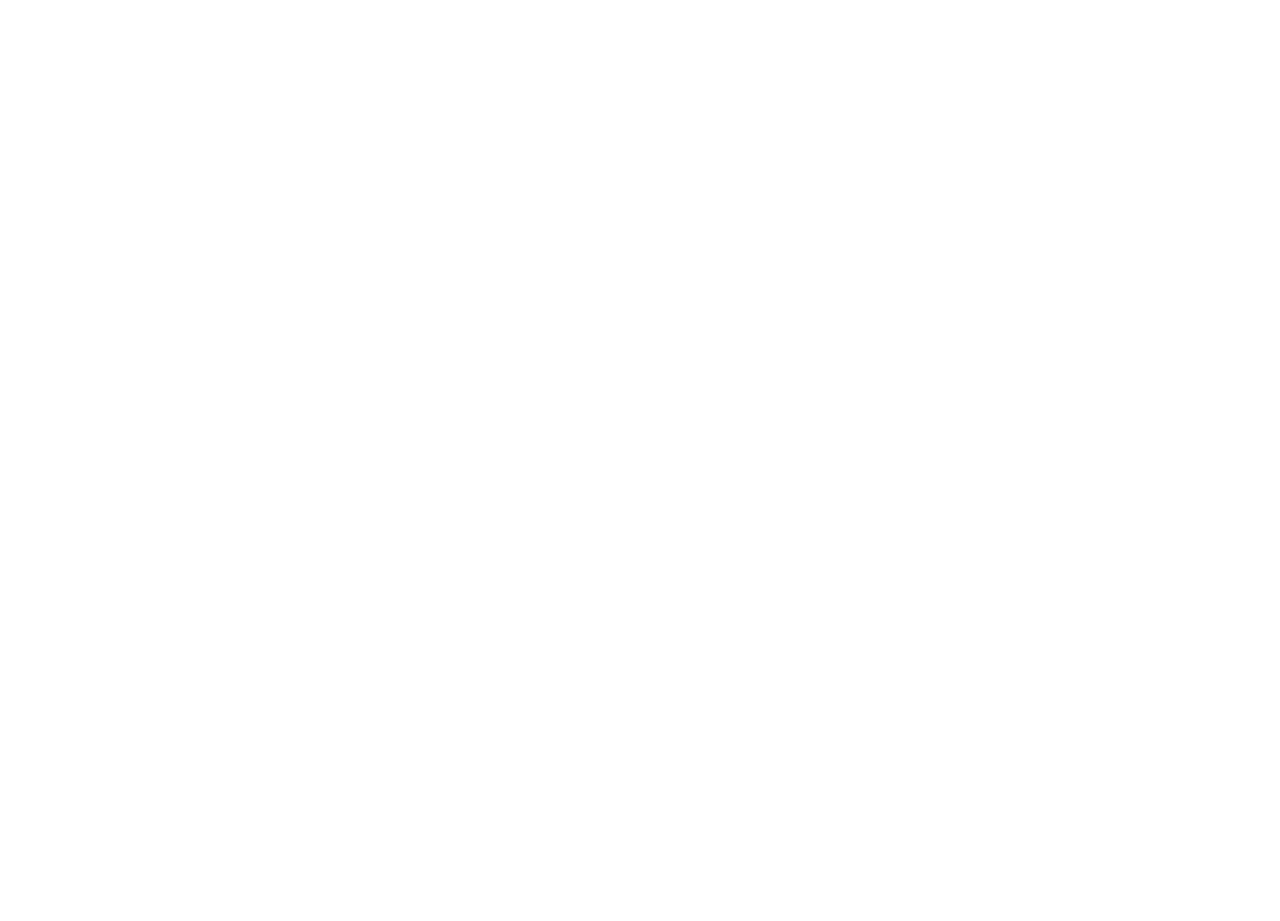
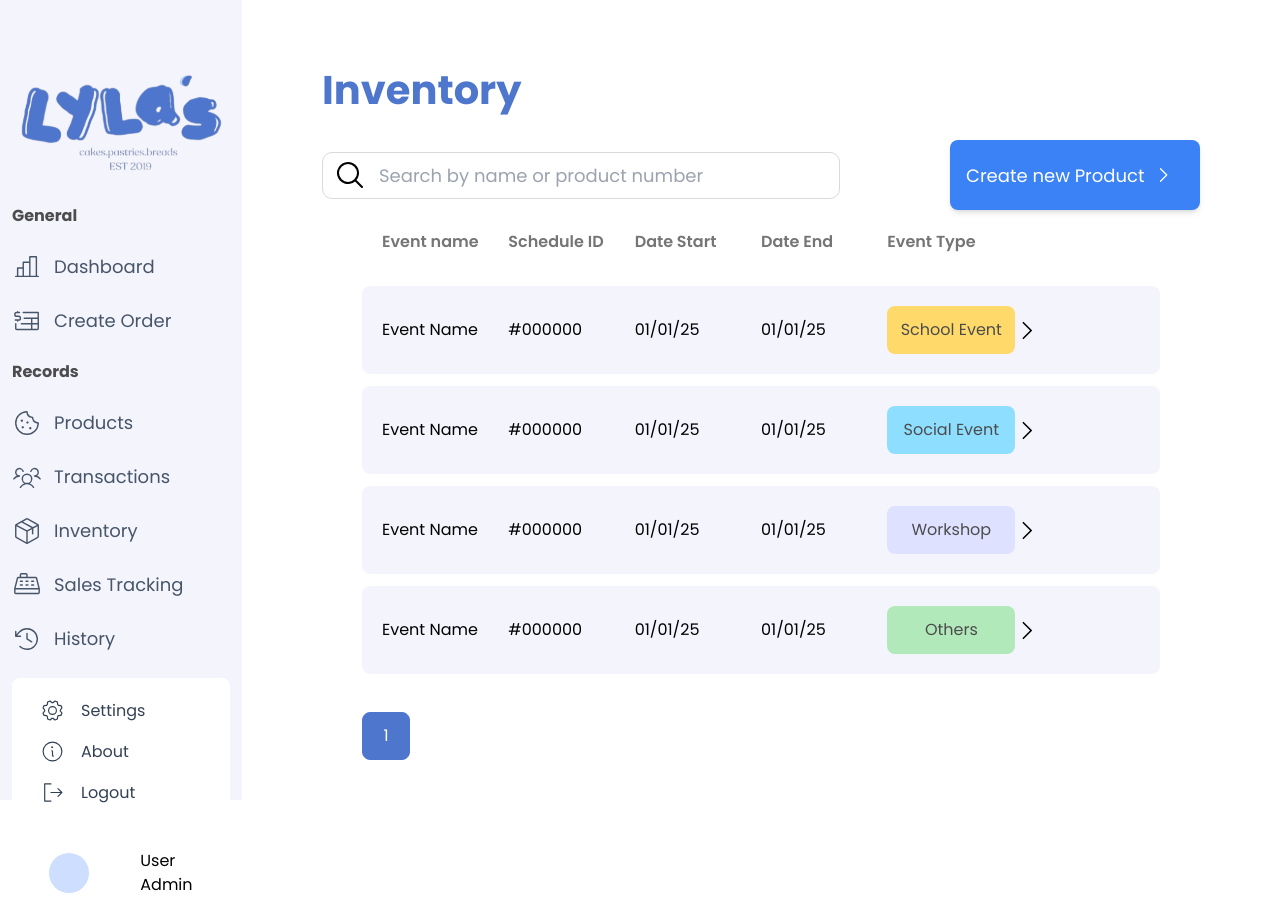
Before and after one commit to bernalesangela/bernalesangela-BERNALES-MACABENTA-MORDEN-WEBDEV_Final_Project, a React (Create React App) app: page /admin/inventory in a window 1280 px wide. Before the commit this address had no page. Before the commit the page ends 800 px from the top, so only its background shows below. Built offline with nearby package versions, Linux system fonts and the light colour scheme.

Commit message:
added inventory page

```diff
--- a/src/App.js
+++ b/src/App.js
@@ -1,18 +1,25 @@
-import { BrowserRouter as Router, Routes, Route, Navigate } from "react-router-dom";
+import {
+  BrowserRouter as Router,
+  Routes,
+  Route,
+  Navigate,
+} from "react-router-dom";
 import Dashboard from "./pages/admin/dashboard";
 import CreateOrder from "./pages/admin/create-order";
 import ProductsPage from "./pages/admin/products";
 import NewProduct from "./pages/admin/products/new-product";
+import InventoryPage from "./pages/admin/inventory";
 import { LoginPage } from "./pages/login";
 
 function App() {
   return (
     <Router>
       <Routes>
-      <Route path="/" element={<Navigate to="/login/" />} />
+        <Route path="/" element={<Navigate to="/login/" />} />
         <Route path="/admin/dashboard" element={<Dashboard />} />
         <Route path="/admin/create-order" element={<CreateOrder />} />
         <Route path="/admin/products" element={<ProductsPage />} />
+        <Route path="/admin/inventory" element={<InventoryPage />} />
         <Route path="/admin/products/new-product" element={<NewProduct />} />
         <Route path="/login/" element={<LoginPage />} />
       </Routes>
--- /dev/null
+++ b/src/pages/admin/inventory/components/badge.js
@@ -0,0 +1,21 @@
+import React from "react";
+
+export const Badge = ({ id }) => {
+  const types = {
+    1: { color: "bg-goldenYellow", text: "School Event" },
+    2: { color: "bg-blueTranquil", text: "Social Event" },
+    3: { color: "bg-whiteStoic", text: "Workshop" },
+    4: { color: "bg-greenLight", text: "Others" },
+  };
+
+  const { color, text } = types[id] || {
+    color: "bg-gray-500",
+    text: "Unknown",
+  };
+
+  return (
+    <div className={`${color} rounded-lg text-center w-32 p-3 text-darkerGray`}>
+      {text}
+    </div>
+  );
+};
--- /dev/null
+++ b/src/pages/admin/inventory/index.js
@@ -0,0 +1,122 @@
+import React from "react";
+import Layout from "../layout";
+import { Car, MagnifyingGlass } from "@phosphor-icons/react";
+import { CaretRight } from "@phosphor-icons/react";
+import { Badge } from "./components/badge";
+
+const InventoryPage = () => {
+  return (
+    <Layout>
+      <section className="h-full flex flex-col">
+        <div className="w-full flex items-center gap-3">
+          <h1 className="text-blueSerenity py-5">Inventory</h1>
+        </div>
+        <div className="flex items-center w-full justify-between">
+          <div className="flex items-center relative">
+            <input
+              className=" text-left pl-14"
+              placeholder="Search by name or product number"
+            />
+            <MagnifyingGlass size={32} className="absolute ml-3" />
+          </div>
+
+          <div className="flex items-center">
+            <button className="flex items-center gap-2 bg-blue-500 text-white px-4 py-2 rounded-lg shadow-md hover:bg-blue-600">
+              Create new Product
+              <CaretRight size={20} />
+            </button>
+          </div>
+        </div>
+
+        <div className="px-10 max-h-full h-full overflow-x-auto gap-3 flex flex-col">
+          <div className=" w-full rounded-lg p-5 grid grid-cols-6 items-center">
+            <span className="font-semibold text-darkGray text-left">
+              Event name
+            </span>
+            <span className="font-semibold text-darkGray text-left">
+              Schedule ID
+            </span>
+            <span className="font-semibold text-darkGray text-left">
+              Date Start
+            </span>
+            <span className="font-semibold text-darkGray text-left">
+              Date End
+            </span>
+            <span className="font-semibold text-darkGray text-left">
+              Event Type
+            </span>
+            <span></span>
+          </div>
+          {/*
+          badge ids
+          1 = School Event
+          2 = Social Event
+          3 = Workshop
+          4 = Others
+
+          pass lang event_type_id diri if
+          */}
+          <div className="w-full h-full overflow-y-scroll flex flex-col gap-3">
+            <div className="bg-solidWhite w-full rounded-lg p-5 grid grid-cols-6 items-center">
+              <span>Event Name</span>
+              <span>#000000</span>
+              <span>01/01/25</span>
+              <span>01/01/25</span>
+              <span>
+                <Badge id={1} />
+              </span>
+              <span>
+                <CaretRight size={25} />
+              </span>
+            </div>
+            <div className="bg-solidWhite w-full rounded-lg p-5 grid grid-cols-6 items-center">
+              <span>Event Name</span>
+              <span>#000000</span>
+              <span>01/01/25</span>
+              <span>01/01/25</span>
+              <span>
+                <Badge id={2} />
+              </span>
+              <span>
+                <CaretRight size={25} />
+              </span>
+            </div>
+
+            <div className="bg-solidWhite w-full rounded-lg p-5 grid grid-cols-6 items-center">
+              <span>Event Name</span>
+              <span>#000000</span>
+              <span>01/01/25</span>
+              <span>01/01/25</span>
+              <span>
+                <Badge id={3} />
+              </span>
+              <span>
+                <CaretRight size={25} />
+              </span>
+            </div>
+
+            <div className="bg-solidWhite w-full rounded-lg p-5 grid grid-cols-6 items-center">
+              <span>Event Name</span>
+              <span>#000000</span>
+              <span>01/01/25</span>
+              <span>01/01/25</span>
+              <span>
+                <Badge id={4} />
+              </span>
+              <span>
+                <CaretRight size={25} />
+              </span>
+            </div>
+          </div>
+          <div className="flex items-center w-full gap-3">
+            <div className="bg-blueSerenity border border-blueSerenity  w-[3rem] h-[3rem] items-center justify-center flex rounded-lg hover:cursor-pointer">
+              <span className="text-white">1</span>
+            </div>
+          </div>
+        </div>
+      </section>
+    </Layout>
+  );
+};
+
+export default InventoryPage;
--- a/tailwind.config.js
+++ b/tailwind.config.js
@@ -8,6 +8,7 @@
 
         white: "#ffffff",
         solidWhite: "#F4F5FC",
+        whiteStoic: "#DEE1FF",
 
         darkGray: "#757575",
         lightGray: "#D9D9D9",
@@ -19,6 +20,11 @@
         arcLight: "#CDDEFF",
         blueLight: "#4A78CE",
         blueSerenity: "#4E76CD",
+        blueTranquil: "#8EDEFF",
+
+        goldenYellow: "#FFDA6A",
+
+        greenLight: "#B1E9BA",
       },
     },
   },
```
